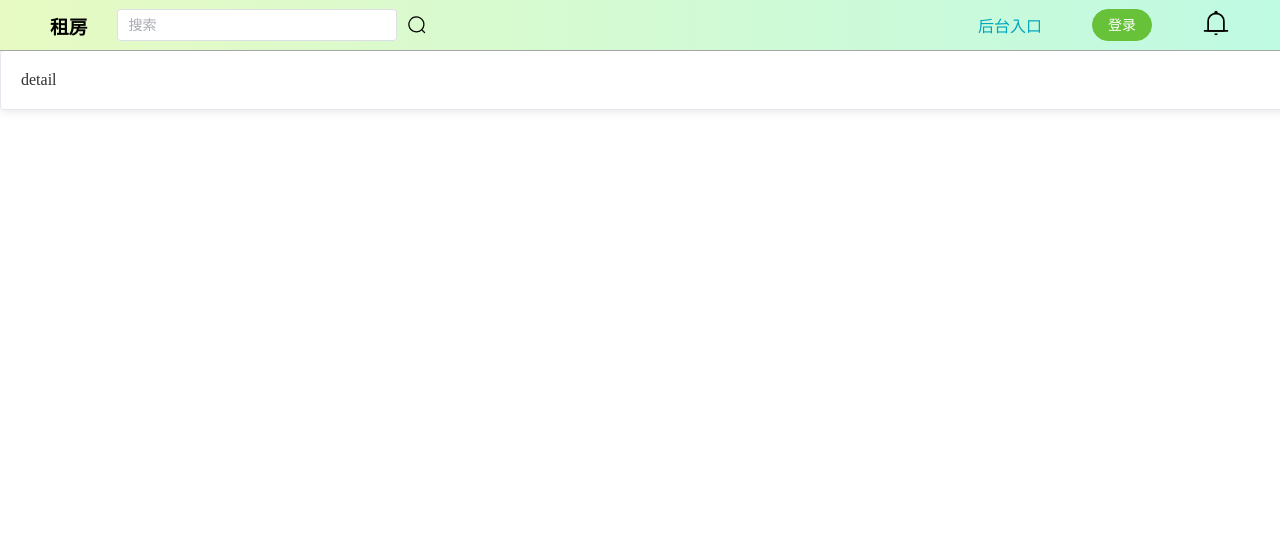
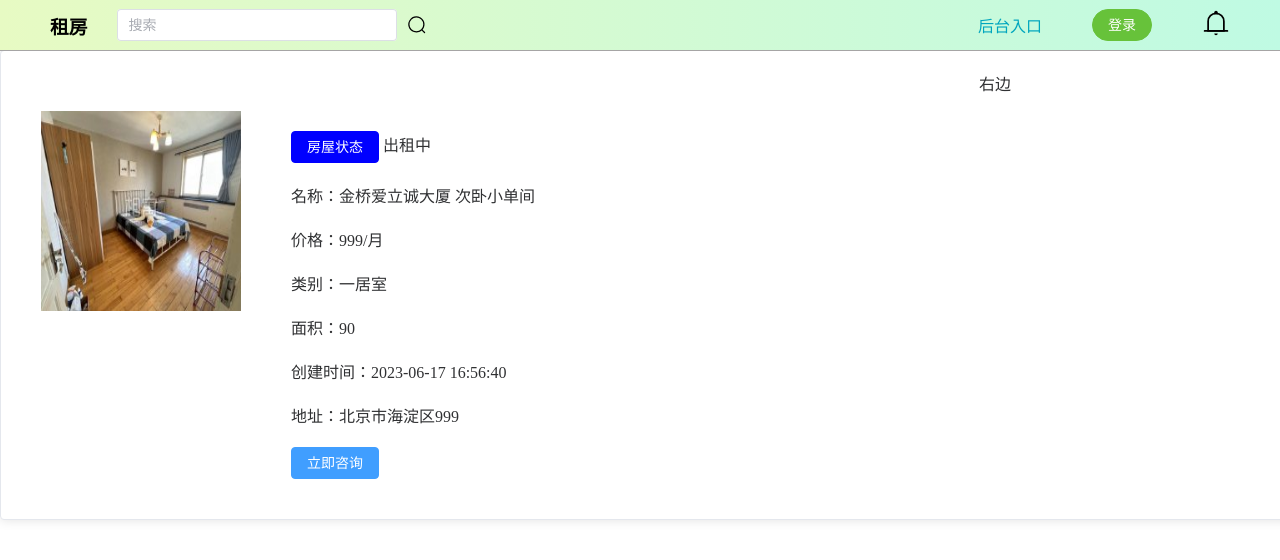
Before and after one commit to 2002051/zufang_, a Vue app in the folder ytw_zf_web/: page /detail in a window 1280 px wide. Shown: the top 560 px of the page. Built offline with nearby package versions, Linux system fonts and the light colour scheme; what vue3-cookies would draw is missing.

Commit message:
20240913-详情页1

```diff
--- a/ytw_zf_web/src/views/detail.vue
+++ b/ytw_zf_web/src/views/detail.vue
@@ -1,5 +1,31 @@
 <template>
-detail
+<div class="contain">
+  <el-container>
+    <el-main>
+      <div class="detail">
+        <div class="img">
+          <el-image style="width: 200px; height: 200px" src="./../public/img/1686992239156.jpeg" :fit="fit" />
+        </div>
+        <div class="info">
+          <div class="title">
+            <div class="status">    <el-button color="blue">房屋状态</el-button>  出租中</div>
+          </div>
+          <div class="name">名称：金桥爱立诚大厦 次卧小单间</div>
+          <div class="price">价格：999/月</div>
+          <div class="cate">类别：一居室</div>
+          <div class="area">面积：90</div>
+          <div class="create-time">创建时间：2023-06-17 16:56:40</div>
+          <div class="addr">地址：北京市海淀区999</div>
+          <div class="dis"> <el-button type="primary">立即咨询</el-button></div>
+        </div>
+      </div>
+
+    </el-main>
+
+    <el-aside width="400px">右边</el-aside>
+  </el-container>
+
+</div>
 </template>
 
 <script setup>
@@ -7,5 +33,21 @@ detail
 </script>
 
 <style scoped>
+.contain{
+  display: flex;
+}
+.contain .contain-left{
+  float: right;
+}
+.detail{
+  display: flex;
+}
+.info{
+  margin-left: 50px;
 
+}
+.info div{
+  padding-top: 20px;
+}
+.img{padding-top: 20px}
 </style>
```
